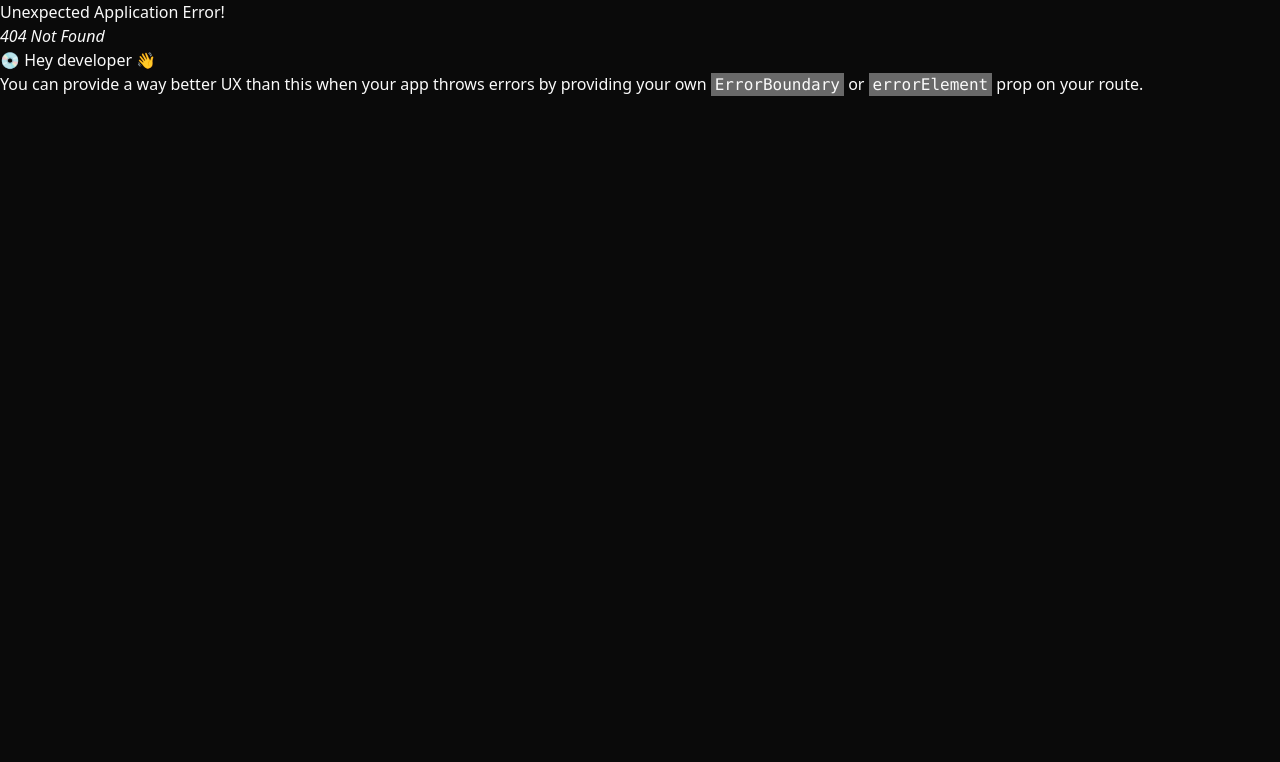
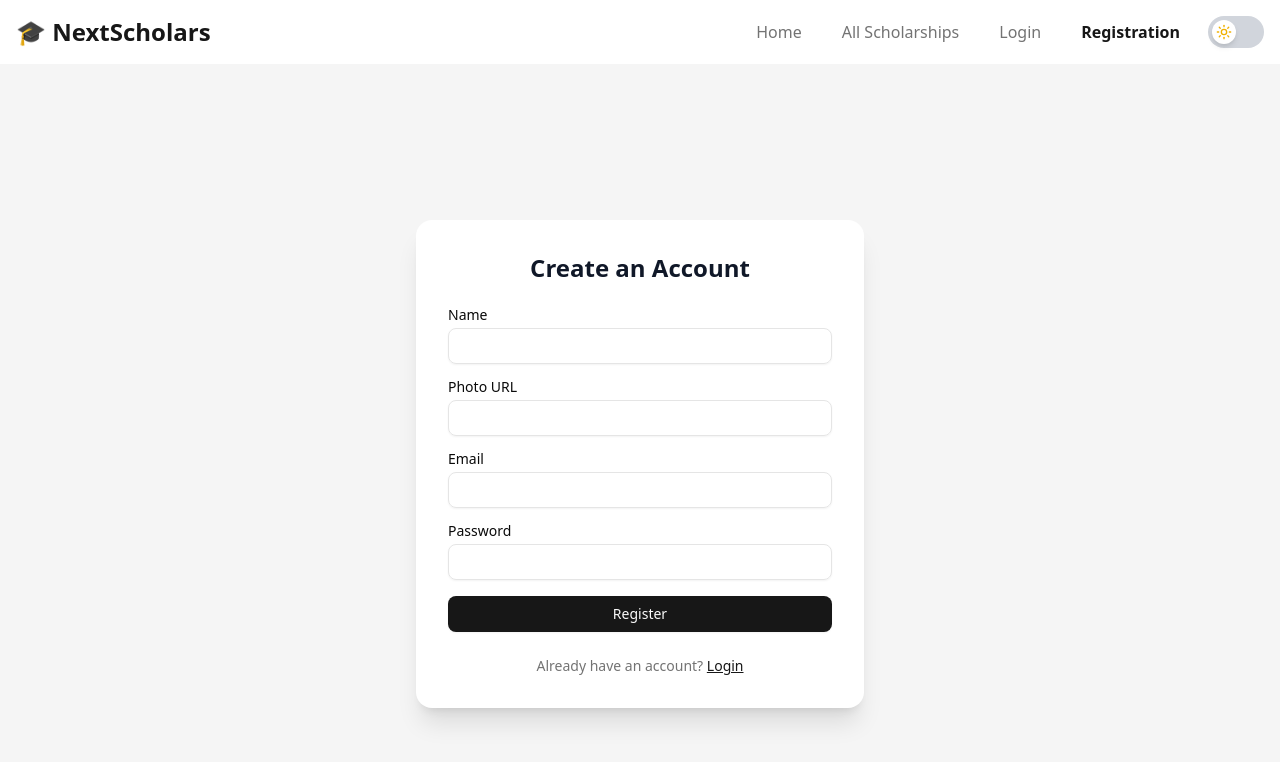
Before and after one commit to eepikachuee/next-scholars-client, a React (Vite) app: page /registration in a window 1280 px wide. Before the commit this address had no page. Shown: the top 762 px of the page. Built offline with nearby package versions, Linux system fonts and the light colour scheme.

Commit message:
feat: add registration page

```diff
--- /dev/null
+++ b/firebase.init.js
@@ -0,0 +1,17 @@
+// Import the functions you need from the SDKs you need
+import { initializeApp } from "firebase/app";
+import { getAuth } from "firebase/auth";
+
+// Your web app's Firebase configuration
+const firebaseConfig = {
+  apiKey: import.meta.env.VITE_apiKey,
+  authDomain: import.meta.env.VITE_authDomain,
+  projectId: import.meta.env.VITE_projectId,
+  storageBucket: import.meta.env.VITE_storageBucket,
+  messagingSenderId: import.meta.env.VITE_messagingSenderId,
+  appId: import.meta.env.VITE_appId,
+};
+
+// Initialize Firebase
+const app = initializeApp(firebaseConfig);
+export const auth = getAuth(app);
--- a/package.json
+++ b/package.json
@@ -10,13 +10,17 @@
     "preview": "vite preview"
   },
   "dependencies": {
+    "@radix-ui/react-label": "^2.1.7",
     "@radix-ui/react-slot": "^1.2.3",
     "class-variance-authority": "^0.7.1",
     "clsx": "^2.1.1",
+    "firebase": "^11.10.0",
     "lucide-react": "^0.525.0",
     "react": "^19.1.0",
     "react-dom": "^19.1.0",
+    "react-hook-form": "^7.60.0",
     "react-router": "^7.6.3",
+    "react-toastify": "^11.0.5",
     "tailwind-merge": "^3.3.1",
     "tailwindcss-animate": "^1.0.7"
   },
--- a/src/components/navbar/Navbar.jsx
+++ b/src/components/navbar/Navbar.jsx
@@ -129,7 +129,11 @@ const Navbar = ({ isLoggedIn, userRole }) => {
               </button>
             )}
             {!isLoggedIn && (
-              <NavLink to="/registration" className={navItemClasses}>
+              <NavLink
+                to="/registration"
+                className={navItemClasses}
+                onClick={() => setMenuOpen(false)}
+              >
                 Registration
               </NavLink>
             )}
--- /dev/null
+++ b/src/components/ui/input.jsx
@@ -0,0 +1,24 @@
+import * as React from "react"
+
+import { cn } from "@/lib/utils"
+
+function Input({
+  className,
+  type,
+  ...props
+}) {
+  return (
+    <input
+      type={type}
+      data-slot="input"
+      className={cn(
+        "file:text-foreground placeholder:text-muted-foreground selection:bg-primary selection:text-primary-foreground dark:bg-input/30 border-input flex h-9 w-full min-w-0 rounded-md border bg-transparent px-3 py-1 text-base shadow-xs transition-[color,box-shadow] outline-none file:inline-flex file:h-7 file:border-0 file:bg-transparent file:text-sm file:font-medium disabled:pointer-events-none disabled:cursor-not-allowed disabled:opacity-50 md:text-sm",
+        "focus-visible:border-ring focus-visible:ring-ring/50 focus-visible:ring-[3px]",
+        "aria-invalid:ring-destructive/20 dark:aria-invalid:ring-destructive/40 aria-invalid:border-destructive",
+        className
+      )}
+      {...props} />
+  );
+}
+
+export { Input }
--- /dev/null
+++ b/src/components/ui/label.jsx
@@ -0,0 +1,21 @@
+import * as React from "react"
+import * as LabelPrimitive from "@radix-ui/react-label"
+
+import { cn } from "@/lib/utils"
+
+function Label({
+  className,
+  ...props
+}) {
+  return (
+    <LabelPrimitive.Root
+      data-slot="label"
+      className={cn(
+        "flex items-center gap-2 text-sm leading-none font-medium select-none group-data-[disabled=true]:pointer-events-none group-data-[disabled=true]:opacity-50 peer-disabled:cursor-not-allowed peer-disabled:opacity-50",
+        className
+      )}
+      {...props} />
+  );
+}
+
+export { Label }
--- a/src/main.jsx
+++ b/src/main.jsx
@@ -3,9 +3,12 @@ import { createRoot } from "react-dom/client";
 import "./index.css";
 import { RouterProvider } from "react-router";
 import { router } from "./routes/Router";
+import AuthProvider from "./providers/AuthProvider";
 
 createRoot(document.getElementById("root")).render(
   <StrictMode>
-    <RouterProvider router={router} />
+    <AuthProvider>
+      <RouterProvider router={router} />
+    </AuthProvider>
   </StrictMode>
 );
--- /dev/null
+++ b/src/pages/Home.jsx
@@ -0,0 +1,11 @@
+import React from "react";
+
+const Home = () => {
+  return (
+    <div>
+      <h4>This is Home Page</h4>
+    </div>
+  );
+};
+
+export default Home;
--- /dev/null
+++ b/src/pages/Registration.jsx
@@ -0,0 +1,131 @@
+import React, { useContext } from "react";
+import { useForm } from "react-hook-form";
+import { Label } from "@/components/ui/label";
+import { Input } from "@/components/ui/input";
+import { Button } from "@/components/ui/button";
+import { AuthContext } from "../providers/AuthContext";
+import { toast, ToastContainer } from "react-toastify";
+import "react-toastify/dist/ReactToastify.css";
+
+const Registration = () => {
+  const { handleCreateUser, updateUser } = useContext(AuthContext);
+  const {
+    register,
+    handleSubmit,
+    formState: { errors },
+    reset,
+  } = useForm();
+
+  const onSubmit = async (data) => {
+    const { name, email, password, photoURL } = data;
+
+    try {
+      await handleCreateUser(email, password);
+
+      // Correct usage
+      await updateUser({
+        displayName: name,
+        photoURL,
+      });
+
+      toast.success("User created");
+      reset();
+    } catch (err) {
+      toast.error(err.message || "Something went wrong");
+    }
+  };
+
+  return (
+    <div className="min-h-screen flex items-center justify-center bg-muted dark:bg-gray-950 px-4">
+      <div className="w-full max-w-md bg-white dark:bg-gray-900 p-8 rounded-2xl shadow-xl space-y-6">
+        <h2 className="text-2xl font-bold text-center text-gray-900 dark:text-white">
+          Create an Account
+        </h2>
+
+        <form onSubmit={handleSubmit(onSubmit)} className="space-y-4">
+          <div className="flex flex-col space-y-1.5">
+            <Label htmlFor="name">Name</Label>
+            <Input
+              id="name"
+              {...register("name", { required: "Name is required" })}
+            />
+            {errors.name && (
+              <p className="text-sm text-red-500 mt-1">{errors.name.message}</p>
+            )}
+          </div>
+
+          <div className="flex flex-col space-y-1.5">
+            <Label htmlFor="photoURL">Photo URL</Label>
+            <Input
+              id="photoURL"
+              {...register("photoURL", { required: "Photo URL is required" })}
+            />
+            {errors.photoURL && (
+              <p className="text-sm text-red-500 mt-1">
+                {errors.photoURL.message}
+              </p>
+            )}
+          </div>
+
+          <div className="flex flex-col space-y-1.5">
+            <Label htmlFor="email">Email</Label>
+            <Input
+              id="email"
+              type="email"
+              {...register("email", { required: "Email is required" })}
+            />
+            {errors.email && (
+              <p className="text-sm text-red-500 mt-1">
+                {errors.email.message}
+              </p>
+            )}
+          </div>
+
+          <div className="flex flex-col space-y-1.5">
+            <Label htmlFor="password">Password</Label>
+            <Input
+              id="password"
+              type="password"
+              {...register("password", {
+                required: "Password is required",
+                minLength: {
+                  value: 6,
+                  message: "Password must be at least 6 characters",
+                },
+                validate: {
+                  hasCapital: (value) =>
+                    /[A-Z]/.test(value) ||
+                    "Password must include at least one capital letter",
+                  hasSpecial: (value) =>
+                    /[!@#$%^&*]/.test(value) ||
+                    "Password must include a special character",
+                },
+              })}
+            />
+            {errors.password && (
+              <p className="text-sm text-red-500 mt-1">
+                {errors.password.message}
+              </p>
+            )}
+          </div>
+
+          <Button type="submit" className="w-full">
+            Register
+          </Button>
+        </form>
+
+        <p className="text-center text-sm text-muted-foreground">
+          Already have an account?{" "}
+          <a href="/login" className="text-primary underline">
+            Login
+          </a>
+        </p>
+      </div>
+
+      {/* Toast container */}
+      <ToastContainer position="top-right" autoClose={3000} />
+    </div>
+  );
+};
+
+export default Registration;
--- /dev/null
+++ b/src/providers/AuthContext.jsx
@@ -0,0 +1,3 @@
+import { createContext } from "react";
+
+export const AuthContext = createContext();
--- /dev/null
+++ b/src/providers/AuthProvider.jsx
@@ -0,0 +1,25 @@
+import React from "react";
+import { auth } from "../../firebase.init";
+import { AuthContext } from "./AuthContext";
+import { createUserWithEmailAndPassword, updateProfile } from "firebase/auth";
+
+const AuthProvider = ({ children }) => {
+  const handleCreateUser = (email, password) => {
+    return createUserWithEmailAndPassword(auth, email, password);
+  };
+
+  const updateUser = (updateData) => {
+    return updateProfile(auth.currentUser, updateData);
+  };
+
+  const authData = {
+    handleCreateUser,
+    updateUser,
+  };
+
+  return (
+    <AuthContext.Provider value={authData}>{children}</AuthContext.Provider>
+  );
+};
+
+export default AuthProvider;
--- a/vite.config.js
+++ b/vite.config.js
@@ -1,7 +1,13 @@
 import { defineConfig } from "vite";
 import react from "@vitejs/plugin-react";
+import path from "path";
 
 // https://vite.dev/config/
 export default defineConfig({
   plugins: [react()],
+  resolve: {
+    alias: {
+      "@": path.resolve(__dirname, "./src"),
+    },
+  },
 });
```
Also changed, not shown: src/routes/Router.jsx (+12 -1 lines), 2 other files (tests, documents, lock files or other folders).
